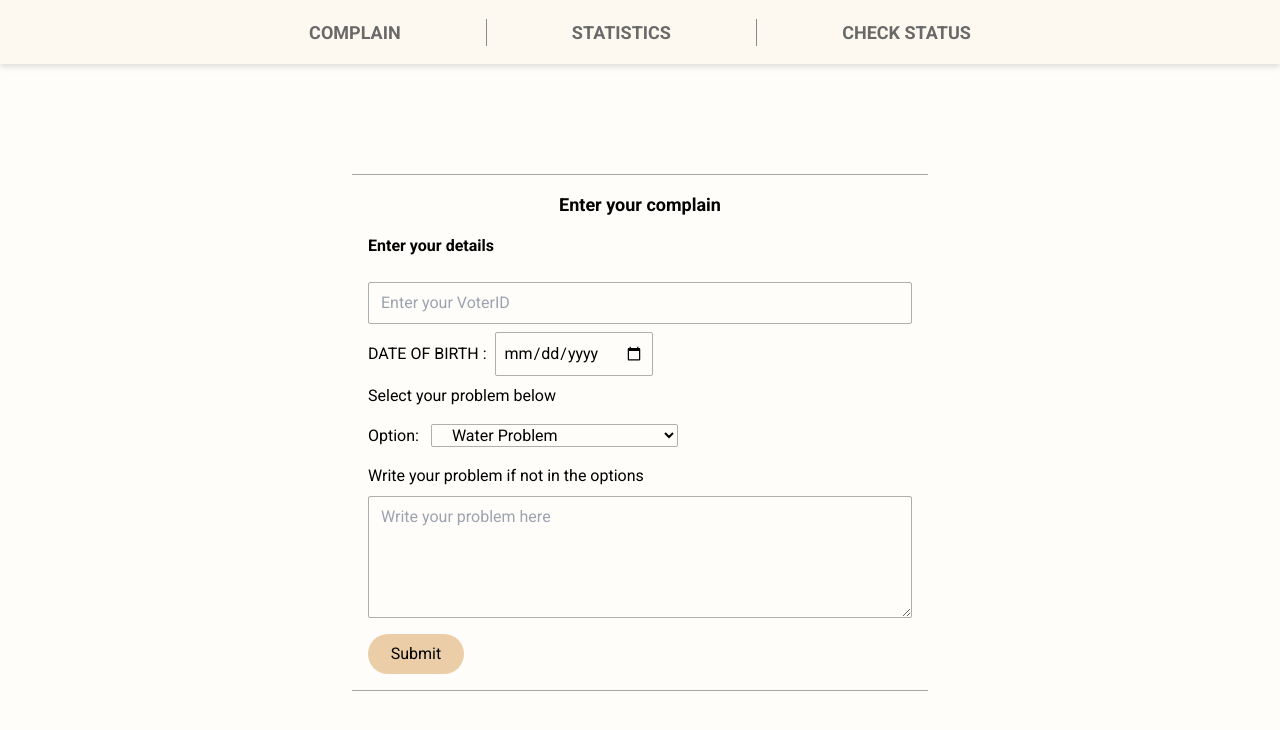
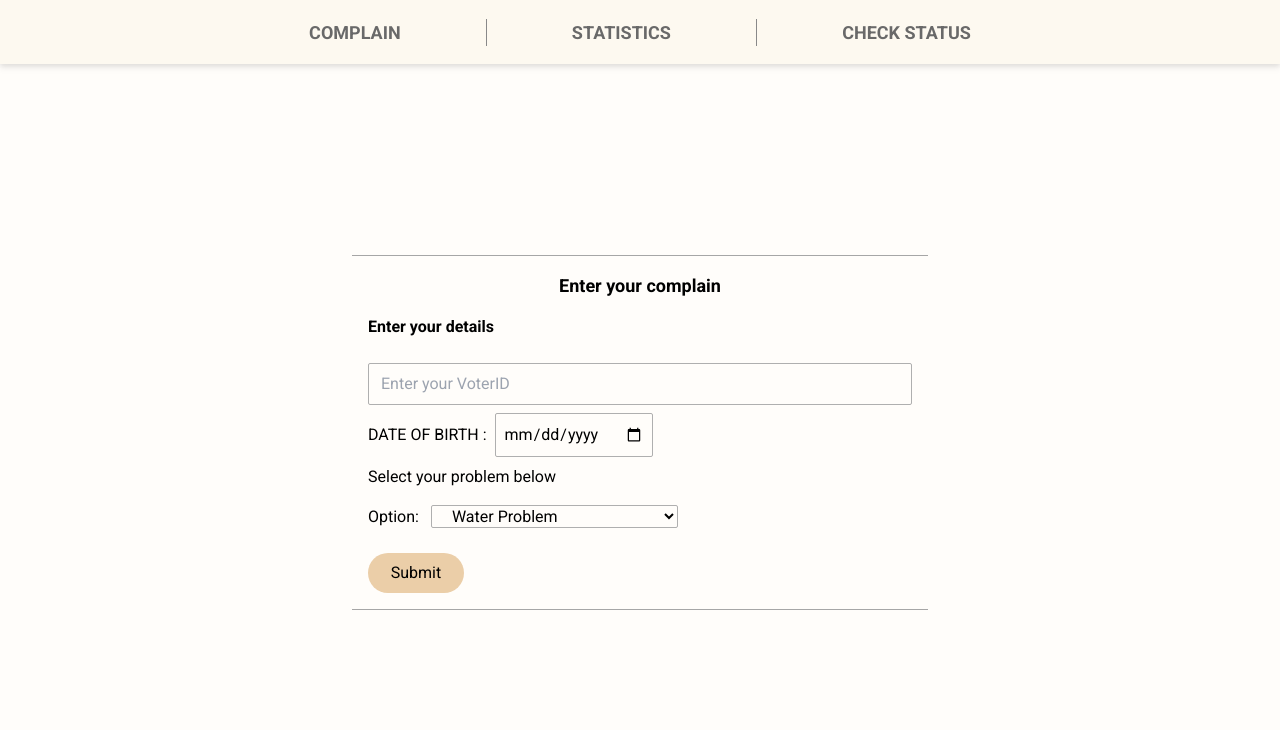
Before and after one commit to YakshMahawer/RRR, a React (Create React App) app in the folder frontend/: page / in a window 1280 px wide. Shown: the top 730 px of the page. Built offline with nearby package versions, Linux system fonts and the light colour scheme.

Commit message:
Merge branch 'main' of https://github.com/YakshMahawer/RRR

```diff
--- a/frontend/src/pages/Complain/Complain.js
+++ b/frontend/src/pages/Complain/Complain.js
@@ -1,4 +1,4 @@
-import React, { Fragment } from "react";
+import React , { Fragment , useState }from 'react'
 import logo from "../../images/RRR_Netflix_logo.webp";
 import { Link } from "react-router-dom";
 import Header from "../Header/Header";
@@ -6,6 +6,12 @@ import Header from "../Header/Header";
 
 const Complain = () => {
   // const navigate = useNavigate();
+  const [disabled , setDisabled ] = useState(true);
+
+  const handleDisabled = (event) =>{
+    const getProblem = event.target.value;
+    setDisabled(getProblem);
+  }
 
   return (
     <Fragment>
@@ -35,7 +41,7 @@ const Complain = () => {
               <h5>Select your problem below</h5>
               <label htmlFor="problems">Option: </label>
 
-              <select className="border px-4 mx-2 rounded-sm border-[#afafaf] bg-transparent" name="problems" id="problems">
+              <select onChange={(e) => (handleDisabled(e))} className="border px-4 mx-2 rounded-sm border-[#afafaf] bg-transparent" name="problems" id="problems">
                 <option value="" disabled="true" >--Please choose an option--</option>
                 <option value="water">Water Problem</option>
                 <option value="electricity">Electricity Problem</option>
@@ -43,6 +49,11 @@ const Complain = () => {
                 <option value="others">Other Problems</option>
               </select>
             </div>
+
+            {
+         disabled==="others" && (
+         <div className="others">
+
             <div className="others grid grid-flow-row">
               <h5>Write your problem if not in the options</h5>
               {/* <label htmlFor="others">OTHERS :</label> */}
@@ -55,13 +66,17 @@ const Complain = () => {
                 placeholder="Write your problem here"
                 // disabled="true"
                 className="display-none border placeholder:px-3 rounded-sm bg-transparent border-[#afafaf] "
-              />
-            </div>
-              <button type="submit" value="Submit"  className="submit bg-[#ebcea8] w-24 mt-4 rounded-3xl px-3 " >
-            <Link className="w-full " to="/thanks">
-              Submit
-            </Link>
-              </button>
+                />
+                </div>
+
+          </div>
+          )
+          }
+
+          <Link to="/thanks">
+            <input type="submit" value="Submit" className="submit bg-[#ebcea8] w-24 mt-4 rounded-3xl px-3 hover:cursor-pointer " />
+          </Link>
+
           </form>
         </div>
       </div>
```
Also changed, not shown: 2 other files (tests, documents, lock files or other folders).
